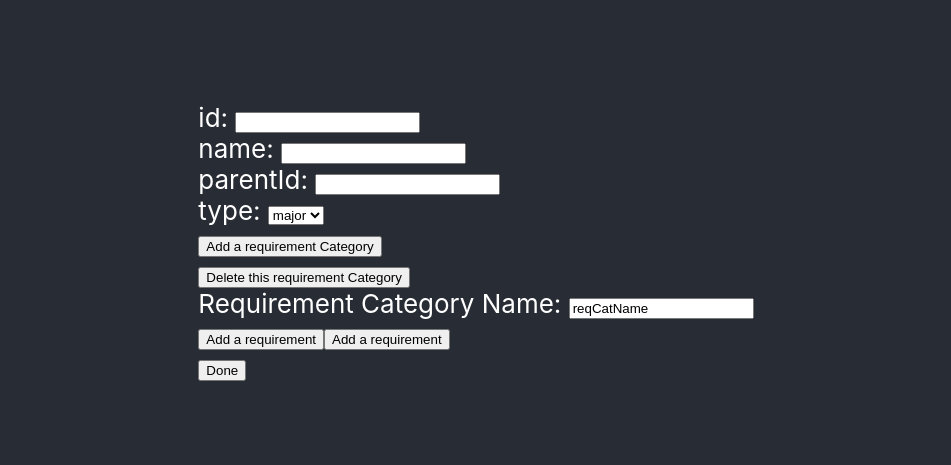
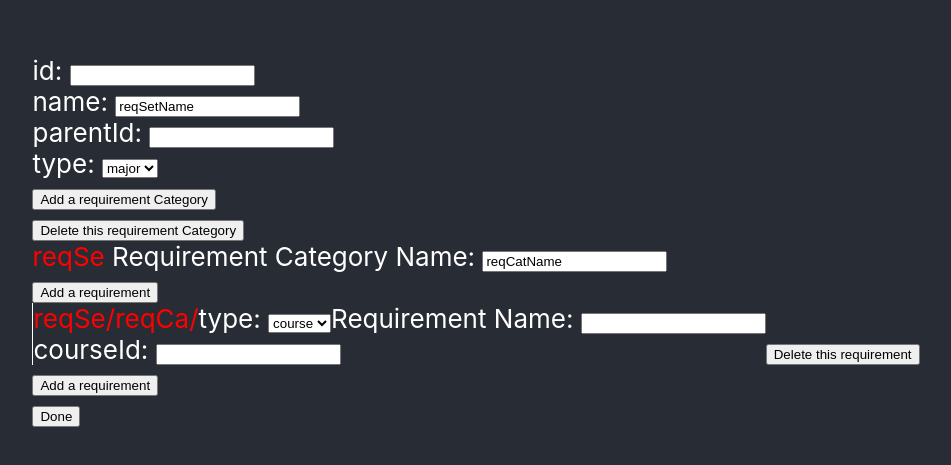
Before and after one commit to GradTrak/major-create-gradtrak, a React (Create React App) app in the folder gui/: page / in a window 1280 px wide. Shown: the part 159-624 px from the top of the page, without its empty margins (164-1115 px from the left). Built offline with nearby package versions, Linux system fonts and the light colour scheme.

Commit message:
inline changes

```diff
--- a/gui/src/Requirement.css
+++ b/gui/src/Requirement.css
@@ -1,10 +1,12 @@
 .block-example {
   border-left: 1px solid white;
   display: inline-block;
-  margin-left: 50px;
+  /*margin-left: 50px;*/
 }
 .breadcrumb {
   color: red;
   margin-block-start: 0em;
   margin-block-end: 0em;
 }
+.in-line {
+}
--- a/gui/src/Requirement.js
+++ b/gui/src/Requirement.js
@@ -69,8 +69,8 @@ class Requirement extends React.Component {
     };
     return (
       <div className="block-example">
-        <div>
-        <p className="breadcrumb">{this.props.parent.map((thingy) => (thingy+" - > "))}</p>
+        <span>
+        <span className="breadcrumb">{this.props.parent.map((thingy) => (thingy.substring(0,5) + "/"))}</span>
           <label for="type">type: </label>
           <select
             name="type"
@@ -82,7 +82,6 @@ class Requirement extends React.Component {
           <option value="poly">poly</option>
           <option value="tag">tag</option>
           </select>
-        </div>
           <label for="name">Requirement Name: </label>
           <input
             name="name"
@@ -91,6 +90,7 @@ class Requirement extends React.Component {
             onChange={this.handleFieldChange('name')}
           />
           {requirementComponent}
+          </span>
         </div>
       )
   }
--- a/gui/src/RequirementCategory.js
+++ b/gui/src/RequirementCategory.js
@@ -16,8 +16,7 @@ class RequirementCategory extends React.Component {
       <div>
         <Row>
           <Col>
-            <p className="breadcrumb"> {this.props.parent} </p>
-            <label for="name">Requirement Category Name: </label>
+            <label for="name"><span className="breadcrumb"> {this.props.parent[0].slice(0,5)} </span>Requirement Category Name: </label>
             <input
               name="name"
               type="text"
--- a/gui/src/RequirementSet.js
+++ b/gui/src/RequirementSet.js
@@ -10,10 +10,10 @@ class RequirementSet extends React.Component {
     this.state = {
       data: {
         id: '',
-        name: '',
+        name: 'reqSetName',
         parentId: '',
         type: 'major',
-        requirementCategories: [{name:'reqCatName', requirements: []}]
+        requirementCategories: [{name:'reqCatName', requirements: [{type:'course'}]}]
       },
     };
   }
```
